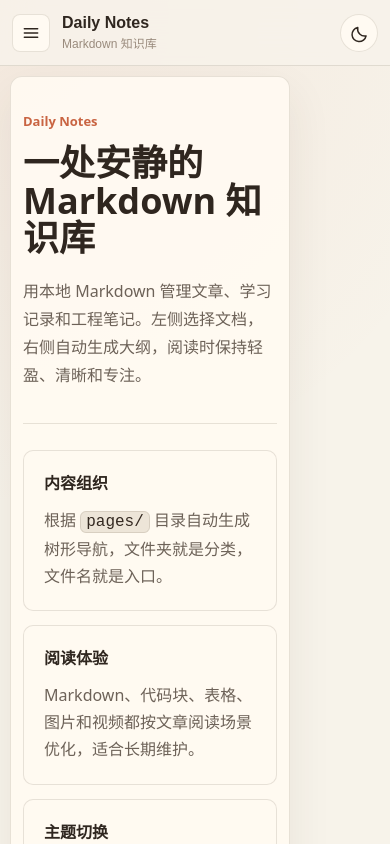
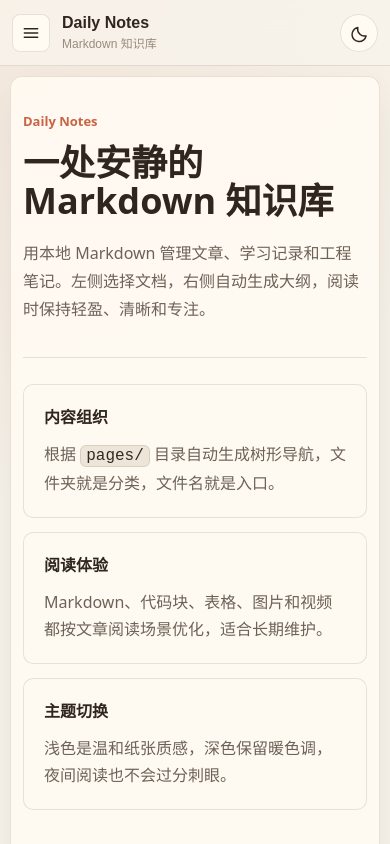
Before and after one commit to donglisuccess/daily-notes, a Vue app: page / in a window 390 px wide. Shown: the top 844 px of the page. Built offline with nearby package versions, Linux system fonts and the light colour scheme.

Commit message:
feat: 优化样式

```diff
--- a/src/styles/theme.css
+++ b/src/styles/theme.css
@@ -511,6 +511,10 @@ html[data-theme='dark'] {
     min-height: calc(100vh - var(--header-height));
   }
 
+  .layout.layout--no-toc {
+    grid-template-columns: 1fr;
+  }
+
   .sidebar-panel {
     display: none;
   }
```
